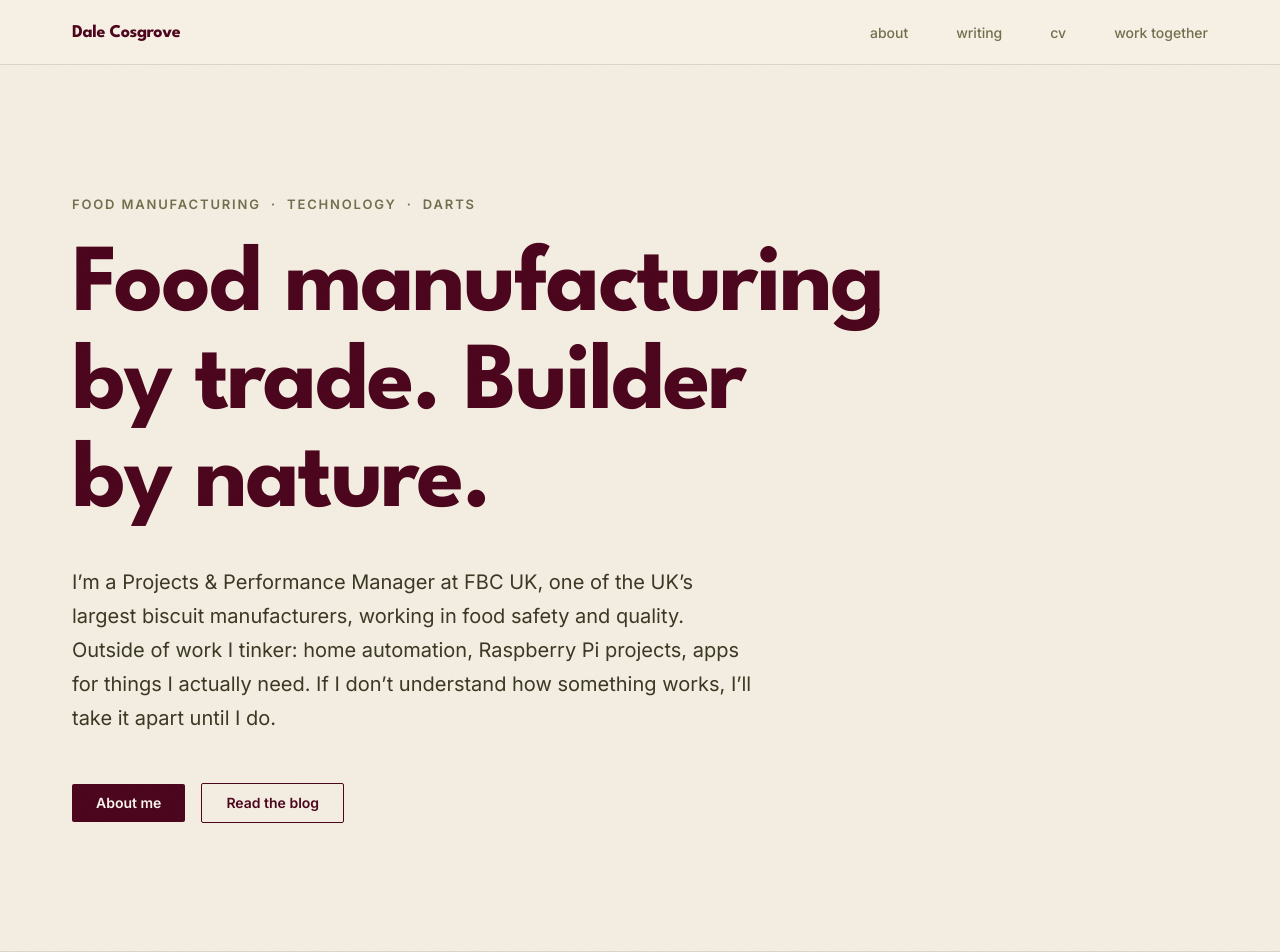
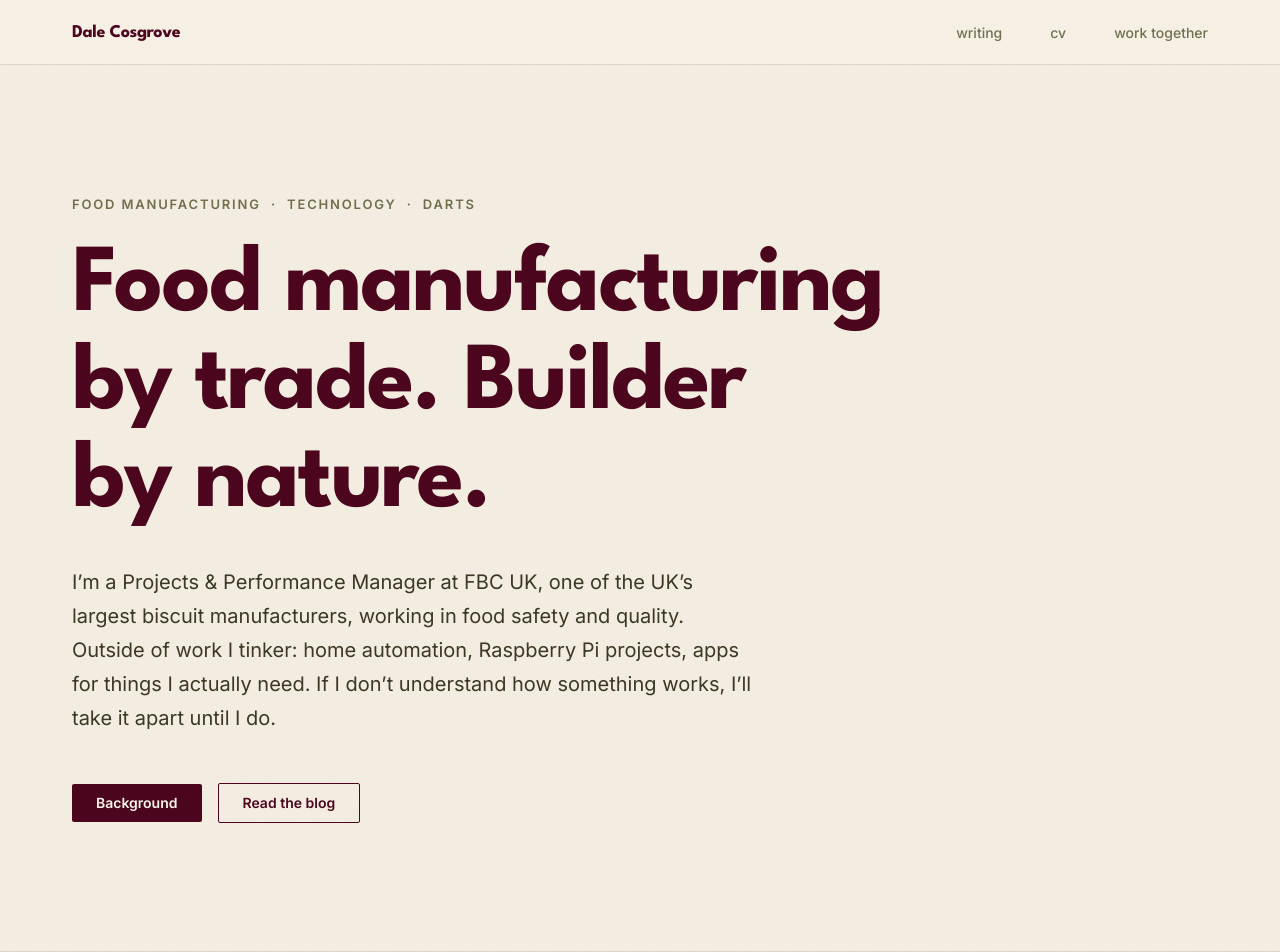
Before and after one commit to CosgroDev/Personal-v2, a Next.js app: page / in a window 1280 px wide. Shown: the top 952 px of the page. Built offline with nearby package versions, Linux system fonts and the light colour scheme.

Commit message:
Remove about link from nav, point hero button to #background anchor
https://claude.ai/code/session_01PY2onpCV1zqVKGFh612U8a

```diff
--- a/app/page.tsx
+++ b/app/page.tsx
@@ -70,7 +70,7 @@ export default function Home() {
             works, I&rsquo;ll take it apart until I do.
           </p>
           <div className="hero-actions">
-            <Link href="/about" className="btn btn-primary">About me</Link>
+            <Link href="#background" className="btn btn-primary">Background</Link>
             <Link href="/writing" className="btn btn-secondary">Read the blog</Link>
           </div>
         </div>
@@ -109,7 +109,7 @@ export default function Home() {
       </section>
 
       {/* ── Background ── */}
-      <section className="section">
+      <section className="section" id="background">
         <div className="container container--narrow">
           <p className="eyebrow section-eyebrow">Background</p>
           <h2 className="section-heading">Who I am</h2>
--- a/components/Nav.tsx
+++ b/components/Nav.tsx
@@ -9,7 +9,6 @@ export default function Nav() {
         </Link>
         <nav aria-label="Primary navigation">
           <ul className="nav-links">
-            <li><Link href="/about">about</Link></li>
             <li><Link href="/writing">writing</Link></li>
             <li><Link href="/cv">cv</Link></li>
             <li><Link href="/work-together">work together</Link></li>
```
